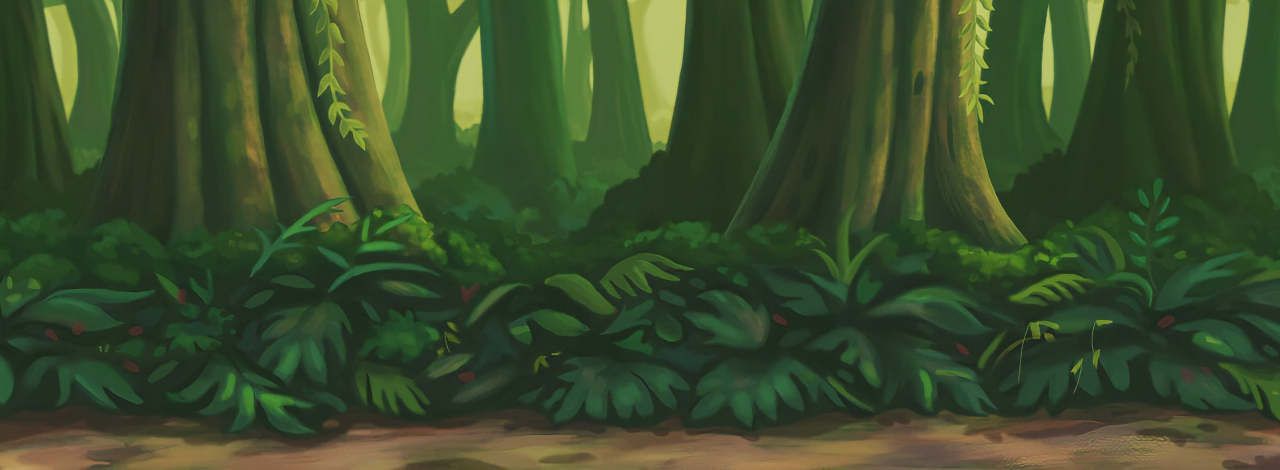
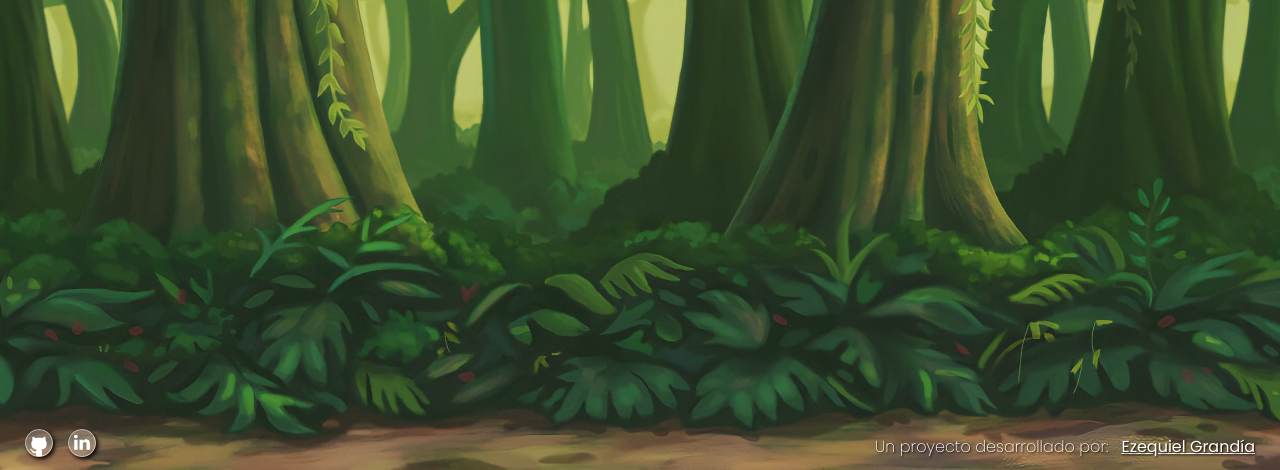
Before and after one commit to ezegrandia/mokepon, a plain HTML site: page index.html in a window 1280 px wide. Shown: the part 330-800 px from the top of the page. Drawn offline with Linux system fonts and the light colour scheme.

Commit message:
footer y ajustes del traductor

```diff
--- a/assets/components/footer.css
+++ b/assets/components/footer.css
@@ -0,0 +1,64 @@
+.footer {
+    position: fixed;
+    left: 0;
+    bottom: 0;
+    display: flex;
+    justify-content: space-between;
+    align-items: center;
+    width: 100%;
+    padding: 10px 25px;
+}
+
+.footer-left {
+    height: 28px;
+    display: flex;
+    justify-content: start;
+    align-items: center;
+    gap: 15px;
+}
+
+.footer-btn {
+    height: 28px;
+    width: 28px;
+    background-size: cover;
+    background-position: center;
+    transition: transform 0.2s;
+    box-shadow: 2px 2px 4px black;
+    border: none;
+    background-color: rgba(255, 255, 255, 0.216);
+    border-radius: 100%;
+    padding: 0;
+    margin: 0;
+}
+
+.footer-center {
+    display: flex;
+    align-items: center;
+}
+
+.small-legend {
+    color: white;
+    font-size: 16px;
+    font-weight: 200;
+    text-shadow: 1px 1px 2px black;
+}
+
+.dev-name-link {
+    color: white;
+    margin-left: 13px;
+    text-shadow: 1px 1px 2px black;
+}
+
+.hover:hover {
+    transform: scale(1.1);
+    cursor: pointer;
+    transition: transform 0.2s;
+}
+
+.github-btn {
+    background-image: url(/assets/img/github-btn.svg);
+}
+
+.linkedin-btn {
+    background-image: url(/assets/img/linkedin-btn.svg);
+}
--- a/assets/components/footer.html
+++ b/assets/components/footer.html
@@ -0,0 +1,12 @@
+<div class="footer-left">
+    <a id="github-link" href="https://github.com/ezegrandia/mokepon" target="_blank">
+        <button id="github-btn" class="footer-btn hover github-btn"></button>
+    </a>
+    <a id="linkedin-link" href="https://www.linkedin.com/in/ezegrandia/" target="_blank">
+        <button id="linkedin-btn" class="footer-btn hover linkedin-btn"></button>
+    </a>
+</div>
+<div class="footer-center">
+    <small id="small-footer" class="small-legend"> Un proyecto desarrollado por: </small>
+    <a class="dev-name-link hover" href="https://www.linkedin.com/in/ezegrandia/" target="_blank">Ezequiel Grandía</a>
+</div>
--- a/assets/components/header.css
+++ b/assets/components/header.css
@@ -1,31 +1,14 @@
-body {
-    height: 100vh;
-    width: 100vw;
-    background-image: url(../img/forest-bg.jpg);
-    background-size: cover;
-    background-position: bottom;
-    background-repeat: no-repeat;
-    background-color: #326524;
-}
-
-.section {
-    display: flex;
-}
-
 .header-container {
     display: flex;
     justify-content: space-between;
     align-items: center;
-    /* border: solid 0.5px white; */
-    padding: 15px;
-    padding-right: 25px;
+    padding: 15px 25px;
 }
 
 .header-controls-container {
-    /* border: solid 1px lightblue; */
-    width: 250px;
     display: flex;
-    justify-content: space-between;
+    justify-content: end;
+    gap: 15px;
     align-items: center;
 }
 
@@ -34,7 +17,7 @@ body {
     background-size: cover;
     background-position: center;
     transition: transform 0.2s;
-    box-shadow: 1px 1px 2px black;
+    box-shadow: 2px 2px 4px black;
 }
 .header-element-hover:hover {
     transform: scale(1.15);
--- a/assets/components/help-panel.css
+++ b/assets/components/help-panel.css
@@ -21,6 +21,7 @@
 .help-panel {
     background-color: #ffcc00;
     position: absolute;
+    z-index: 1000;
     top: 0;
     right: 0;
     bottom: 0;
--- a/assets/css/base.css
+++ b/assets/css/base.css
@@ -13,6 +13,13 @@ body {
     display: flex;
     flex-direction: column;
     font-family: "Poppins", sans-serif;
+    height: 100vh;
+    width: 100vw;
+    background-image: url(../img/forest-bg.jpg);
+    background-size: cover;
+    background-position: bottom;
+    background-repeat: no-repeat;
+    background-color: #326524;
 }
 
 p {
--- a/assets/js/app.js
+++ b/assets/js/app.js
@@ -1,14 +1,17 @@
 const signature = document.getElementById("signature");
 const audio = document.getElementById("audio");
 const audioBtn = document.getElementById("audio-btn");
-// const spanishBtn = document.getElementById("spanish-btn");
-// const englishBtn = document.getElementById("english-btn");
 const helpBtn = document.getElementById("help-btn");
 const logoImg = document.getElementById("logo-img");
 const logoLink = document.getElementById("logo-link");
 const subtitle = document.getElementById("subtitle");
 const helpPanel = document.getElementById("help-panel");
 const mainBtn = document.getElementById("main-btn");
+const smallFooter = document.getElementById("small-footer");
+const githubBtn = document.getElementById("github-btn");
+const githubLink = document.getElementById("github-link");
+const linkedinBtn = document.getElementById("linkedin-btn");
+const linkedinLink = document.getElementById("linkedin-link");
 
 let cards = document.getElementsByClassName("card"); //object
 let cardsArr = Array.from(cards); //array
@@ -16,11 +19,7 @@ let audioCount = 0;
 let helpPanelCount = 0;
 let panelStatus = 0;
 
-// audio.onload = function () {
-//   audioBtn.style.backgroundImage = "url(../img/audio-btn.svg)";
-//   audioCount = 0;
-// };
-
+//Play y Pausa del sonido del juego
 function soundOnOf() {
     if (audioCount == 0) {
         audioCount = 1;
@@ -33,30 +32,19 @@ function soundOnOf() {
     }
 }
 
-// function changeLang(btn) {
-//     if (btn.id == "spanish-btn") {
-//         logoImg.setAttribute("src", "/assets/img/logo-es.svg");
-//         subtitle.innerHTML = "Selecciona un personaje para comenzar el viaje!";
-//         mainBtn.innerHTML = "Continuar";
-//     } else {
-//         logoImg.setAttribute("src", "/assets/img/logo-en.svg");
-//         subtitle.innerHTML = "Select a character to start the trip!";
-//         mainBtn.innerHTML = "Continue";
-//     }
-// }
-
+//Abre el panel de ayuda y manda a llamar a la funcion que desactiva el resto de la pagina
 function openHelpPanel() {
     helpPanel.classList.add("visible");
     panelStatus = 1;
     enableDisableBtns(panelStatus);
 }
-
+//Cierra el panel de ayuda y manda a llamar a la funcion que activa el resto de la pagina de nuevo
 function closeHelpPanel() {
     helpPanel.classList.remove("visible");
     panelStatus = 0;
     enableDisableBtns(panelStatus);
 }
-
+//Activa y desactiva los botones y sus animaciones
 function enableDisableBtns(panelStatus) {
     if (panelStatus == 1) {
         logoLink.removeAttribute("href");
@@ -65,6 +53,10 @@ function enableDisableBtns(panelStatus) {
         signature.classList.remove("signature-hover");
         // mainBtn.classList.remove("btn-hover");
         // cardsArr.forEach((card) => card.classList.remove("card-hover"));
+        githubLink.removeAttribute("href");
+        githubBtn.classList.remove("hover");
+        linkedinLink.removeAttribute("href");
+        linkedinBtn.classList.remove("hover");
     } else if (panelStatus == 0) {
         logoLink.setAttribute("href", "./mokepon.html");
         logoImg.classList.add("title-logo-img-hover");
@@ -72,5 +64,9 @@ function enableDisableBtns(panelStatus) {
         signature.classList.add("signature-hover");
         // mainBtn.classList.add("btn-hover");
         // cardsArr.forEach((card) => card.classList.add("card-hover"));
+        githubLink.setAttribute("href", "https://github.com/ezegrandia/mokepon");
+        githubBtn.classList.add("hover");
+        linkedinLink.setAttribute("href", "https://www.linkedin.com/in/ezegrandia/");
+        linkedinBtn.classList.add("hover");
     }
 }
--- a/assets/js/load-content.js
+++ b/assets/js/load-content.js
@@ -16,15 +16,15 @@ fetch("./assets/components/help-panel.html")
 fetch("./assets/components/logo.html")
     .then((response) => response.text())
     .then((data) => {
-        document.getElementById("logo-section").innerHTML = data;
+        document.getElementById("logo-title-section").innerHTML = data;
     });
 
 // Carga el contenido del footer.html y lo inserta en el elemento <footer></footer> del index.html
-// fetch("footer.html")
-//   .then((response) => response.text())
-//   .then((data) => {
-//     document.getElementById("footer").innerHTML = data;
-//   });
+fetch("./assets/components/footer.html")
+    .then((response) => response.text())
+    .then((data) => {
+        document.getElementById("footer").innerHTML = data;
+    });
 
 // Función para cargar una pantalla y cambiar el contenido del elemento main
 // function loadPage(page) {
--- a/assets/js/translate.js
+++ b/assets/js/translate.js
@@ -4,6 +4,7 @@ function changeLanguagePage(language) {
         .then((data) => {
             // Modificar el subtítulo
             subtitle.textContent = data[language].subtitlePage1;
+            smallFooter.textContent = data[language].footer;
 
             // Modificar el botón
             // mainBtn.textContent = data[language].button;
--- a/assets/json/translate.json
+++ b/assets/json/translate.json
@@ -1,8 +1,10 @@
 {
     "es": {
-        "subtitlePage1": "Selecciona un personaje para comenzar el viaje!"
+        "subtitlePage1": "Selecciona un personaje para comenzar el viaje!",
+        "footer": "Un proyecto desarrollado por:"
     },
     "en": {
-        "subtitlePage1": "Select a character to start the trip!"
+        "subtitlePage1": "Select a character to start the trip!",
+        "footer": "A project developed by:"
     }
 }
--- a/index.html
+++ b/index.html
@@ -10,13 +10,14 @@
         <link rel="stylesheet" href="./assets/components/header.css" />
         <link rel="stylesheet" href="./assets/components/help-panel.css" />
         <link rel="stylesheet" href="./assets/components/logo.css" />
+        <link rel="stylesheet" href="./assets/components/footer.css" />
     </head>
     <body>
         <header id="header" class="header-container"></header>
         <aside id="help-panel" class="help-panel"></aside>
-        <section id="logo-section" class="title-container"></section>
+        <section id="logo-title-section" class="title-container"></section>
         <main id="main" class="main"></main>
-        <footer id="footer"></footer>
+        <footer id="footer" class="footer"></footer>
         <script src="./assets/js/load-content.js"></script>
         <script src="/assets/js/translate.js"></script>
         <script>
```
Also changed, not shown: assets/img/github-btn.svg (added), assets/img/linkedin-btn.svg (added).
